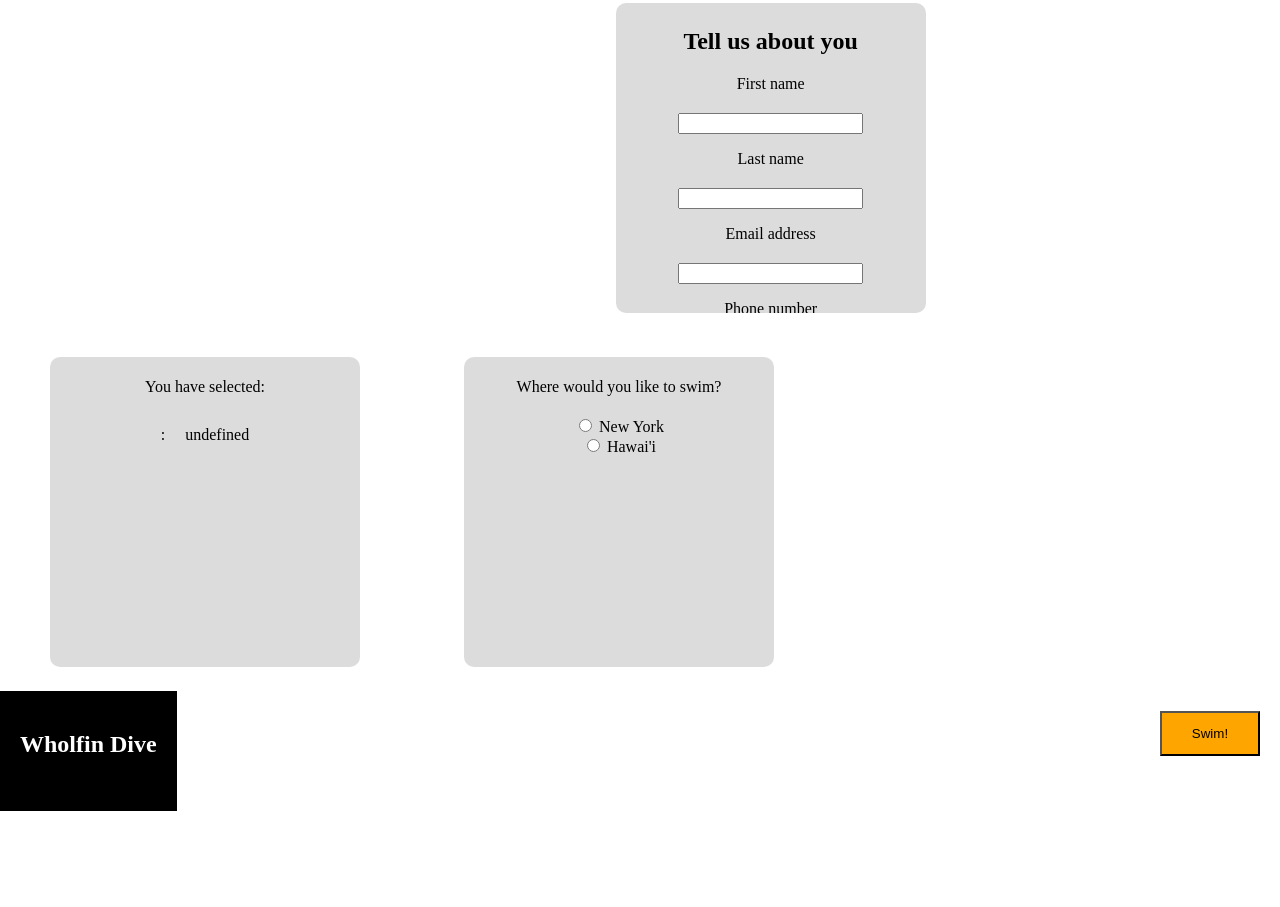
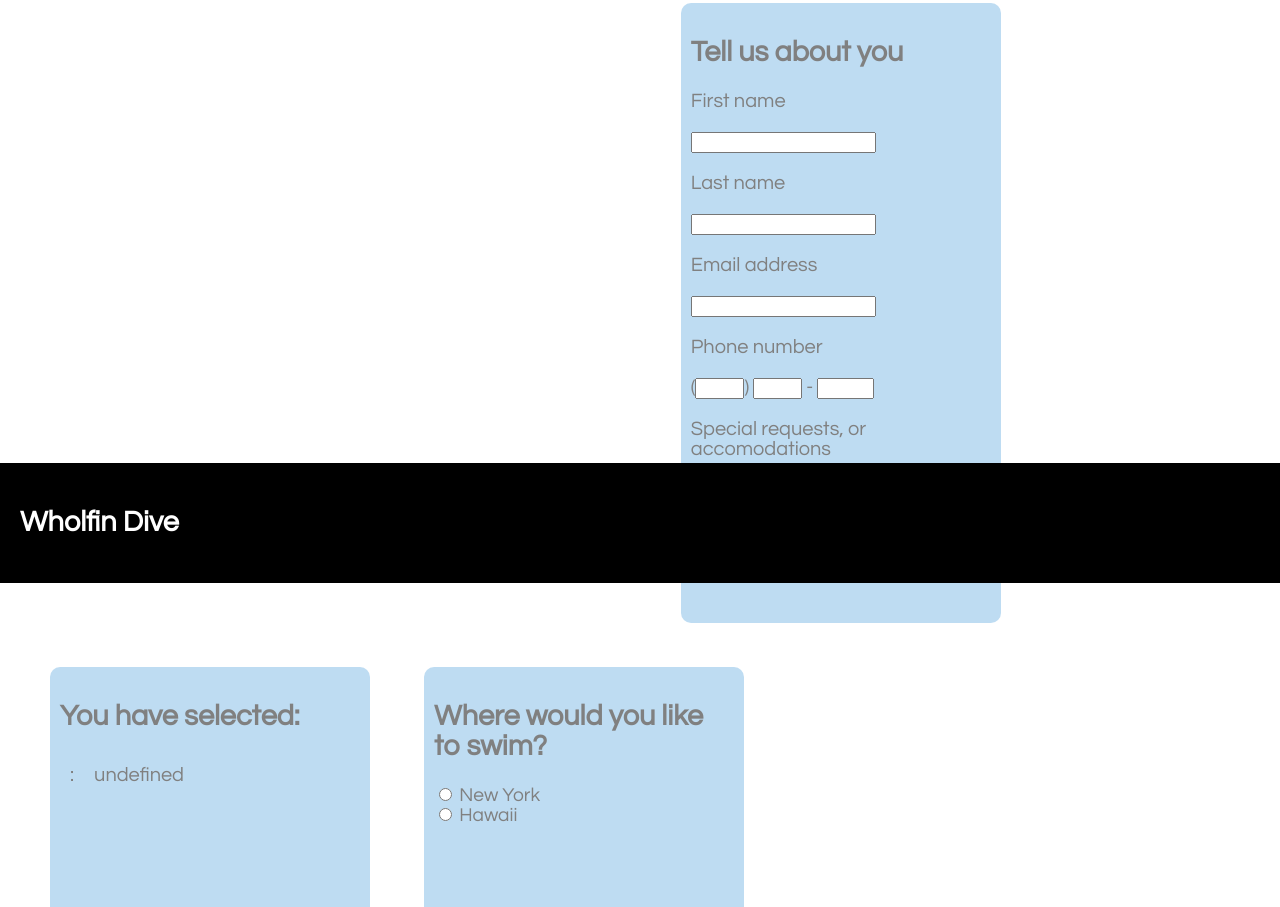
Before and after one commit to carlarenee/wholfin, a website: page page2.html in a window 1280 px wide. Shown: the part 217-1124 px from the top of the page. Before the commit the page ends 993 px from the top, so only its background shows below. Drawn offline with Linux system fonts and the light colour scheme.

Commit message:
page 2 style

```diff
--- a/css/style2.css
+++ b/css/style2.css
@@ -2,18 +2,28 @@ body {
   margin: 0;
   padding: 0;
   height: 100%;
+  color: gray;
+  font-family: "Century Gothic", CenturyGothic, AppleGothic, sans-serif;
+  font-size: 1.2em;
 }
+
 h1 {
   font-family: 'Lobster', cursive;
   font-size: 4em;
   color: white;
 }
 p {
-  padding-bottom: 4px;
+  font-size: 20px;
 }
-.wrapper {
+/*input [type="text"] {
+  width: 200px;
+  height: 240px:*/
+}
+#wrapper {
    min-height: 100%;
-   position: relative;
+   position: ;
+   background-color: 'green';
+   margin: 0 auto;
 }
 
 /*.header {
@@ -48,29 +58,31 @@ p {
 }
 
 #form {
-  margin: 20px;
-  padding: 20px;
+  margin: 5px;
+  padding: 50px;
   overflow: auto;
+
 }
 .footer {
   color: white;
   background-color: black;
   height: 10vh;
-  width: 100%
+  width: 100%;
   clear: both;
   padding: 20px;
   position: fixed;
+  bottom: 0;
 }
 #page2 {
- background-color:rgb(220,220,220);
- height: 300px;
+ background-color:rgba(41,138,212, .3);
+ height: 600px;
  width: 300px;
- margin: 20px 50px 20px 50px;
+ margin: 20px 0px 20px 50px;
  overflow: auto;
  border-radius: 10px;
  display: inline-block;
- text-align: center;
- padding: 5px;
+ text-align: left;
+ padding: 10px;
  }
 
  button {
--- a/page2.html
+++ b/page2.html
@@ -22,8 +22,8 @@
           <h1>Wholfin Dive</h1>
         </div>
   </header>
-<div id="wrapper">
-  <div id="page2">
+<div id='wrapper'>
+  <div id='page2'>
     <h2>Tell us about you</h2>
 
       <form action="http://localhost:3000/showForm" class="list-maker-form" method="post" >
@@ -34,37 +34,25 @@
       <p>Email address<br></p>
       <input type="email" name="email"><br>
       <p>Phone number<br></p>
-      <input type="number" name="phone"><br>
+       (<input type=tel size=3>) <input type=tel size=3> - <input type=tel size=4>
       <p>Special requests, or accomodations<br></p>
       <textarea rows="4" cols="20" wrap="hard" maxlength="250" placeholder="Up to 250 characters allowed"></textarea>
 
-    <form action="http://localhost:3000/showForm" class="list-maker-form" method="post" >
-        <p>First name</p>
-        <input type="text" name="firstName"><br>
-        <p>Last name<br></p>
-        <input type="text" name="lastName"><br>
-        <p>Email address<br></p>
-        <input type="email" name="email"><br>
-        <p>Phone number<br></p>
-        <input type="tel size=4" name="phone"><br>
-        <p>Special requests, or accomodations<br></p>
-        <textarea rows="4" cols="20" wrap="hard" maxlength="250" placeholder="Up to 250 characters allowed"></textarea>
-
   </div>
   <div id='page2' class='elContainer'>
-    <p>You have selected:</p>
+    <h2>You have selected:</h2>
   </div>
-  <div id="page2">
-      <p>Where would you like to swim?</p>
+  <div id='page2'>
+      <h2>Where would you like to swim?</h2>
        <input type="radio" name="location" value="New York"> New York<br>
-       <input type="radio" name="location" value="Hawaii"> Hawai'i<br>
-    </div>
+       <input type="radio" name="location" value="Hawaii"> Hawaii<br>
+  </div>
 </div>
 
     <button type="submit">Swim!</button>
   </form>
 
-<footer class="footer">
+<footer class='footer'>
   <h2>Wholfin Dive</h2>
 </footer>
 
```
